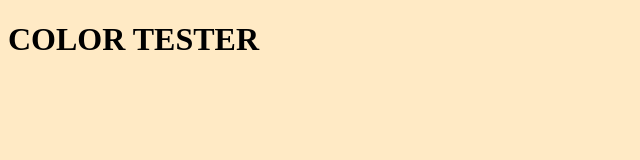
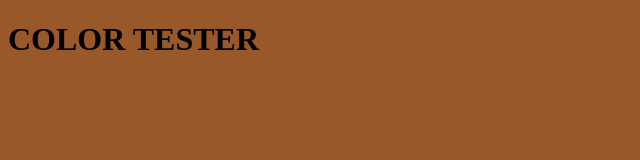
Before and after one commit to MarenceSpeed/Collor-test, a plain HTML site: page index.html in a window 1280 px wide. Shown: the whole page, without its empty margins (0-640 px from the left). Drawn offline with Linux system fonts and the light colour scheme.

Commit message:
Update style.css

```diff
--- a/style.css
+++ b/style.css
@@ -1,3 +1,3 @@
 body {
-    background-color: #FFEAC5;
+    background-color: #99582a;
 }
```
